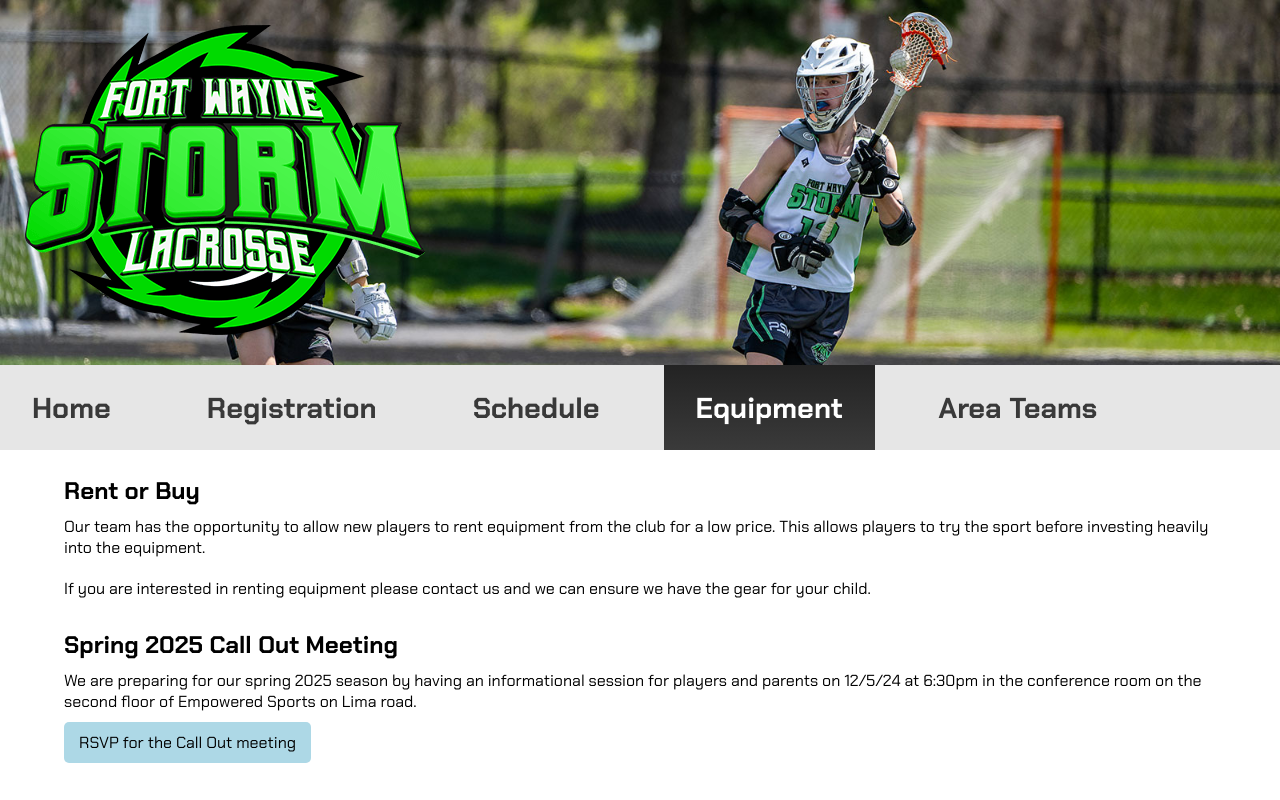
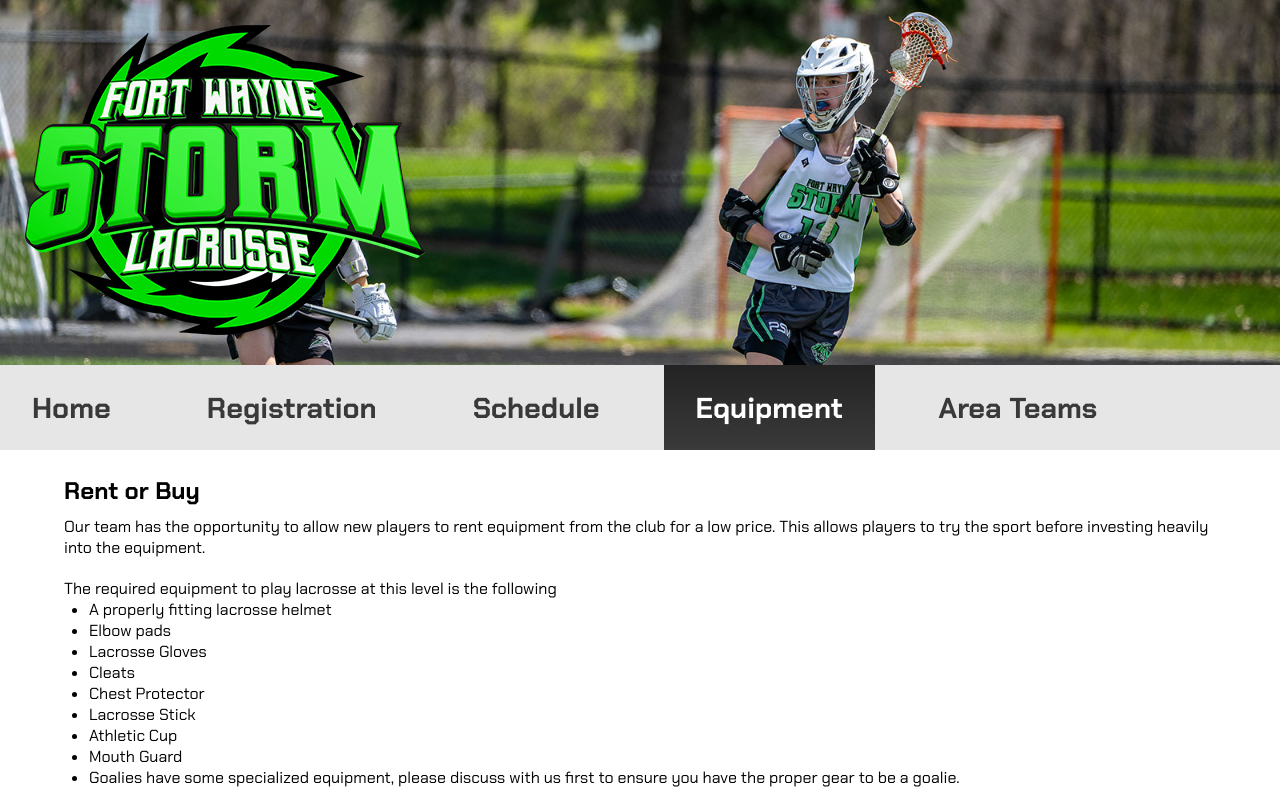
Before and after one commit to jhaagen/storm-lacrosse, a React (Create React App) app: page /equipment in a window 1280 px wide. Shown: the top 800 px of the page. Built offline with nearby package versions, Linux system fonts and the light colour scheme; a web font is replaced by a local one.

Commit message:
updated content

```diff
--- a/src/pages/equipment.js
+++ b/src/pages/equipment.js
@@ -15,6 +15,21 @@ function Equipment() {
         <div className='container'>
             <h2>Rent or Buy</h2>
             <p>Our team has the opportunity to allow new players to rent equipment from the club for a low price. This allows players to try the sport before investing heavily into the equipment.</p>
+            <p>The required equipment to play lacrosse at this level is the following
+              <ul>
+                <li>A properly fitting lacrosse helmet</li>
+                <li>Elbow pads</li>
+                <li>Lacrosse Gloves</li>
+                <li>Cleats</li>
+                <li>Chest Protector</li>
+                <li>Lacrosse Stick</li>
+                <li>Athletic Cup</li>
+                <li>Mouth Guard</li>
+                <li>Goalies have some specialized equipment, please discuss with us first to ensure you have the proper gear to be a goalie.</li>
+              </ul>
+
+            </p>
+
             <p>If you are interested in renting equipment please contact us and we can ensure we have the gear for your child.
            </p>
            <CTA></CTA>
--- a/src/pages/registration.js
+++ b/src/pages/registration.js
@@ -20,15 +20,18 @@ function Registration() {
               <li>Registration: <a href="https://forms.gle/uf7mfocgNuraoQJP6">Registration Form</a>
                 </li>
                 <li>
-                Medical : <a href="https://forms.gle/gTaAvL9SwX6RNHpQ9">Medical Release Form</a>
+                Medical: <a href="https://forms.gle/gTaAvL9SwX6RNHpQ9">Medical Release Form</a>
                 </li>
                 <li>
                 Gear rental: <a href="https://forms.gle/gTjwK8yaHomF6zq87">Gear Rental Form</a>
                 </li>
             </ul>
-
+            <br />
             <h2>Cost</h2>
-              <p>The cost for the spring season this year will be $550 per child. This includes winter training (January - March), outdoor practices, and around 12 spring games.</p>
+              <p>The cost for the spring season this year will be $550 per child. This includes winter training (January - March), outdoor practices (March-ish - May), and around 12 spring games.</p>
+              <p>Each player is also required to hold a valid USA Lacrosse membership. Those can be obtained at the <a rel="noreferrer" target="_blank" href="https://www.usalacrosse.com/membership">USA Lacrosse</a> website for $35.</p>
+              <br/>
+              <img src="./assets/usa-lacrosse.png" alt="USA Lacrosse Logo" />
             <h2>Expectations</h2>
             <p>We hold our athletes to a high standard, while we understand all kids are at different levels, we will work together to ensure we are the best team possible.</p>
             <CTA>
--- a/src/pages/schedule.js
+++ b/src/pages/schedule.js
@@ -13,10 +13,11 @@ function Schedule() {
 
         <div className='container'>
             <h2>Winter Training Schedule</h2>
-            <p>Sunday Mornings | 10:00am - 12:00pm | January 19th - The End of March <br/>
-              At the Plex South </p>
+            <p>Sunday Mornings <br />10:00am - 12:00pm <br />January 19th - The End of March <br/>
+              At the Plex South (<a href="https://maps.app.goo.gl/dvChNBit198ghRUf6" aria-label="Plex South Map">map</a>) </p>
+              <br />
             <h2>Spring 2025 Games</h2>
-            <p>Game Schedule Coming Soon!!
+            <p>Spring Game Schedule Coming Soon!!
 
             </p>
         </div>
```
Also changed, not shown: public/assets/usa-lacrosse.png (added).
